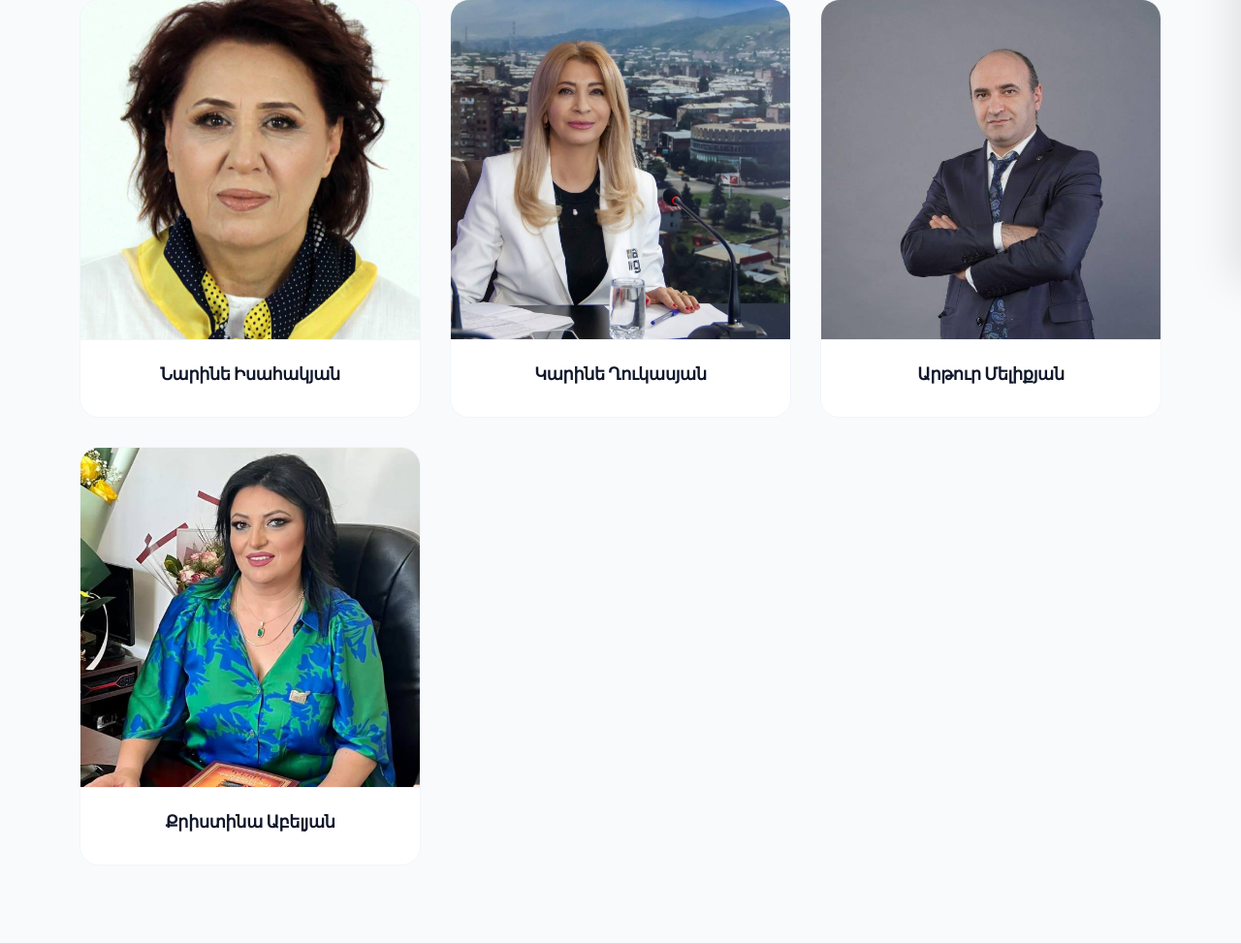
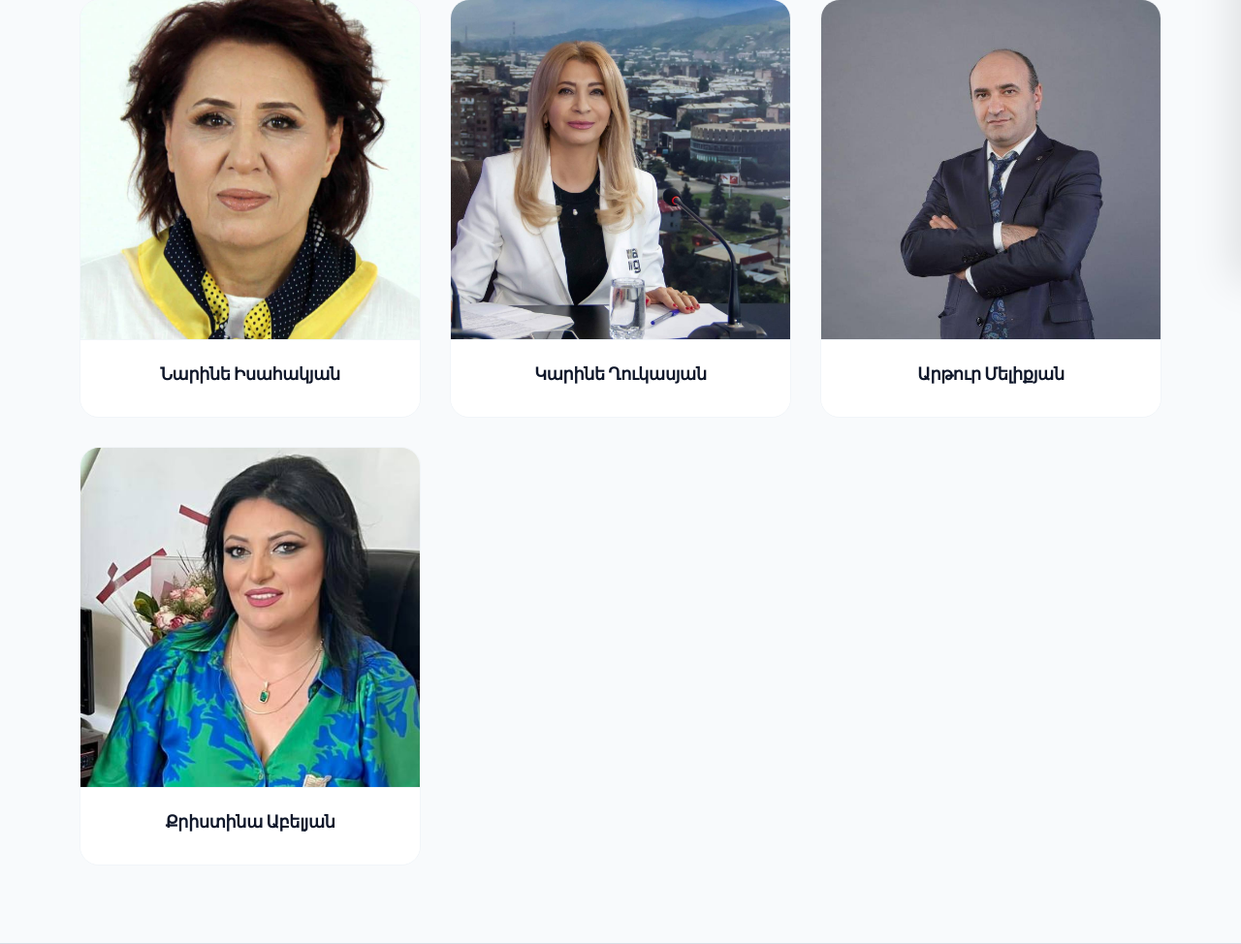
Before and after one commit to DeCryptMan/Business-Education-Association, a PHP site: page /mentors in a window 1280 px wide. Shown: the part 510-1484 px from the top of the page at 97% size. Run offline with PHP 8.4, Linux system fonts and the light colour scheme; data that the repository does not hold is empty.

Commit message:
Update mentors.php

```diff
--- a/app/Views/mentors.php
+++ b/app/Views/mentors.php
@@ -56,8 +56,17 @@
         top: 0; left: 0; width: 100%; height: 100%;
         object-fit: cover; /* Ensures image fills square nicely */
         transition: transform 0.5s ease;
+
     }
-
+/* --- ИСПРАВЛЕНИЕ: Увеличиваем 4-ю картинку (последнюю) --- */
+    .mentor-card:nth-child(4) .mentor-img {
+        transform: scale(1.35);
+        transform-origin: top center; /* Чтобы лицо не обрезалось сверху */
+    }
+    /* При наведении на 4-ю карточку увеличиваем еще чуть больше, чтобы сохранить эффект */
+    .mentor-card:nth-child(4):hover .mentor-img {
+        transform: scale(1.45);
+    }
     .mentor-card:hover .mentor-img {
         transform: scale(1.05);
     }
```
